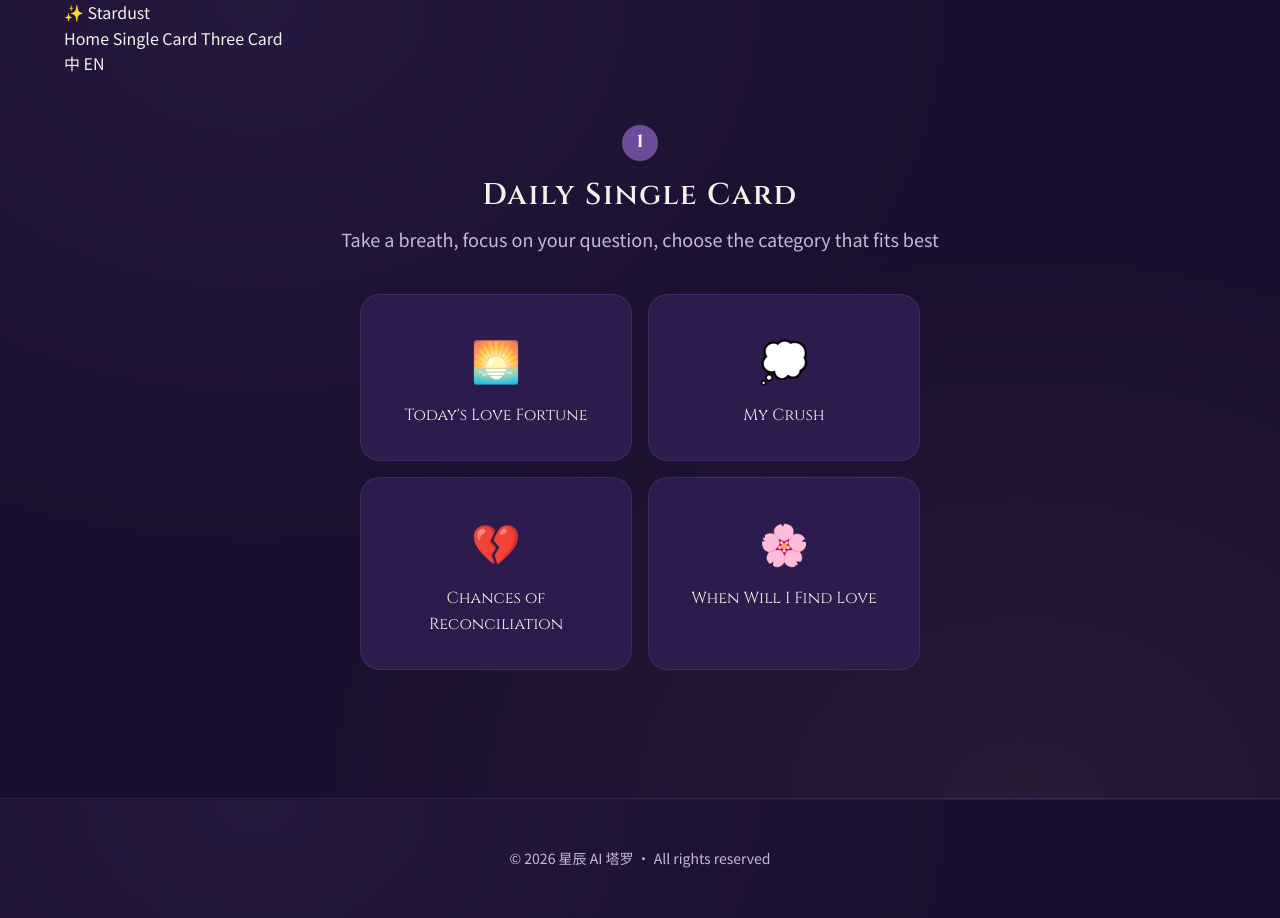
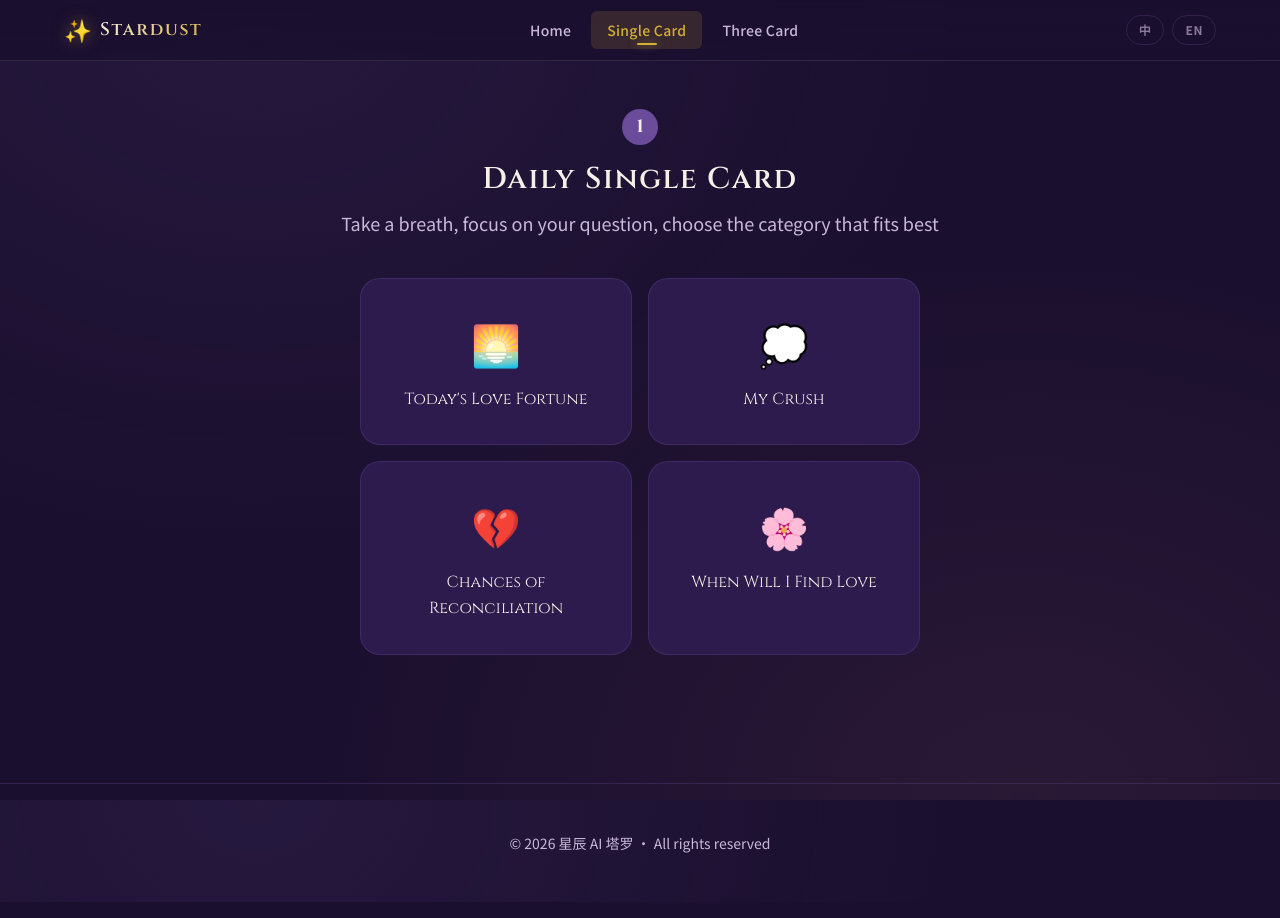
Before and after one commit to zoujiayue181-create/ai-tarot-love, a website: page docs/love-draw.html in a window 1280 px wide. Drawn offline with Linux system fonts and the light colour scheme.

Commit message:
feat: 新增nav.css组件样式，提升内页导航视觉效果
- 创建独立的nav.css组件样式表
- 添加毛玻璃背景、渐变金色Logo、链接激活指示条
- 为love-draw.html和three-card-love.html引入nav.css

```diff
--- /dev/null
+++ b/docs/assets/css/nav.css
@@ -0,0 +1,155 @@
+/* ============================================
+   nav.css — 导航组件样式（供内页使用）
+   ============================================ */
+
+/* ---- 导航容器 ---- */
+.nav {
+  background: linear-gradient(180deg, rgba(26, 15, 46, 0.95) 0%, rgba(26, 15, 46, 0.8) 100%);
+  backdrop-filter: blur(12px);
+  border-bottom: 1px solid var(--color-border-light);
+  position: sticky;
+  top: 0;
+  z-index: 100;
+}
+
+.nav__inner {
+  display: flex;
+  align-items: center;
+  justify-content: space-between;
+  height: 60px;
+  max-width: var(--max-width);
+  margin: 0 auto;
+  padding: 0 var(--container-padding);
+}
+
+/* ---- Logo ---- */
+.nav__logo {
+  display: flex;
+  align-items: center;
+  gap: var(--space-2);
+  text-decoration: none;
+  transition: transform var(--transition-fast);
+}
+
+.nav__logo:hover {
+  transform: scale(1.02);
+}
+
+.nav__logo-icon {
+  font-size: 1.4rem;
+  filter: drop-shadow(0 0 8px rgba(212, 175, 55, 0.5));
+}
+
+.nav__logo-text {
+  font-family: var(--font-heading);
+  font-size: var(--font-size-lg);
+  font-weight: 600;
+  letter-spacing: 0.1em;
+  color: var(--color-text);
+  background: linear-gradient(135deg, var(--color-text) 0%, var(--color-accent) 100%);
+  -webkit-background-clip: text;
+  -webkit-text-fill-color: transparent;
+  background-clip: text;
+}
+
+/* ---- 导航链接组 ---- */
+.nav__links {
+  display: flex;
+  align-items: center;
+  gap: var(--space-1);
+}
+
+/* ---- 单个导航链接 ---- */
+.nav__link {
+  position: relative;
+  padding: var(--space-2) var(--space-4);
+  font-family: var(--font-body);
+  font-size: var(--font-size-sm);
+  font-weight: 500;
+  letter-spacing: 0.02em;
+  color: var(--color-text-secondary);
+  text-decoration: none;
+  border-radius: var(--radius-sm);
+  transition: all var(--transition-fast);
+}
+
+/* 链接悬停效果 */
+.nav__link:hover {
+  color: var(--color-text);
+  background: rgba(212, 175, 55, 0.1);
+}
+
+/* 当前页面激活状态 */
+.nav__link--active {
+  color: var(--color-accent);
+  background: rgba(212, 175, 55, 0.15);
+}
+
+/* 链接下方指示条 */
+.nav__link--active::after {
+  content: '';
+  position: absolute;
+  bottom: 4px;
+  left: 50%;
+  transform: translateX(-50%);
+  width: 20px;
+  height: 2px;
+  background: var(--color-accent);
+  border-radius: 1px;
+  box-shadow: 0 0 8px rgba(212, 175, 55, 0.6);
+}
+
+/* ---- 语言切换按钮 ---- */
+.nav__actions {
+  display: flex;
+  align-items: center;
+  gap: var(--space-2);
+}
+
+.nav__lang-btn {
+  padding: var(--space-1) var(--space-3);
+  font-family: var(--font-body);
+  font-size: var(--font-size-xs);
+  font-weight: 600;
+  color: var(--color-text-muted);
+  background: transparent;
+  border: 1px solid var(--color-border);
+  border-radius: var(--radius-full);
+  cursor: pointer;
+  transition: all var(--transition-fast);
+  letter-spacing: 0.05em;
+}
+
+.nav__lang-btn:hover {
+  color: var(--color-accent);
+  border-color: var(--color-accent);
+  background: rgba(212, 175, 55, 0.1);
+}
+
+.nav__lang-btn.active {
+  color: var(--color-bg);
+  background: var(--color-accent);
+  border-color: var(--color-accent);
+  box-shadow: 0 0 12px rgba(212, 175, 55, 0.4);
+}
+
+/* ---- 移动端适配 ---- */
+@media (max-width: 640px) {
+  .nav__inner {
+    height: 56px;
+  }
+
+  .nav__logo-text {
+    font-size: var(--font-size-base);
+  }
+
+  .nav__link {
+    padding: var(--space-2) var(--space-3);
+    font-size: var(--font-size-xs);
+  }
+
+  .nav__lang-btn {
+    padding: var(--space-1) var(--space-2);
+    font-size: 0.65rem;
+  }
+}
```
Also changed, not shown: docs/love-draw.html (+1 -0 lines), docs/three-card-love.html (+1 -0 lines).
